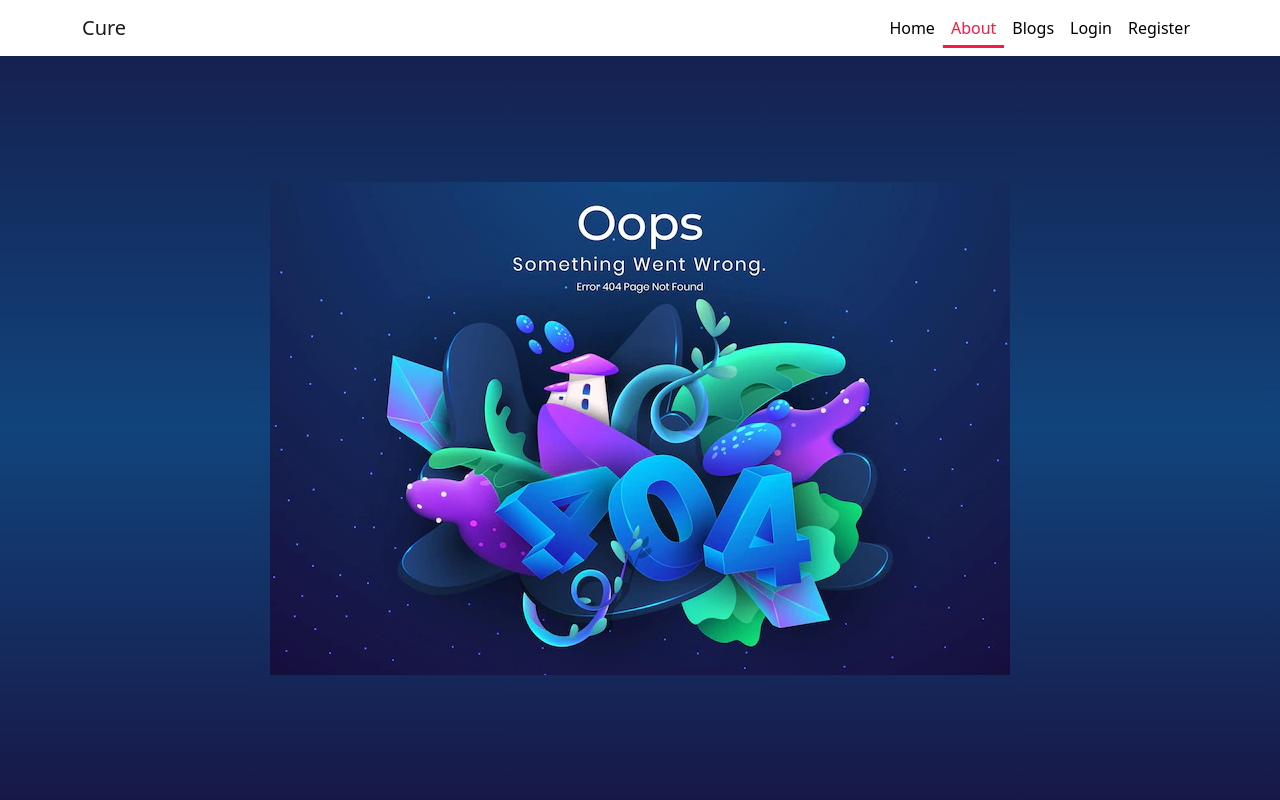
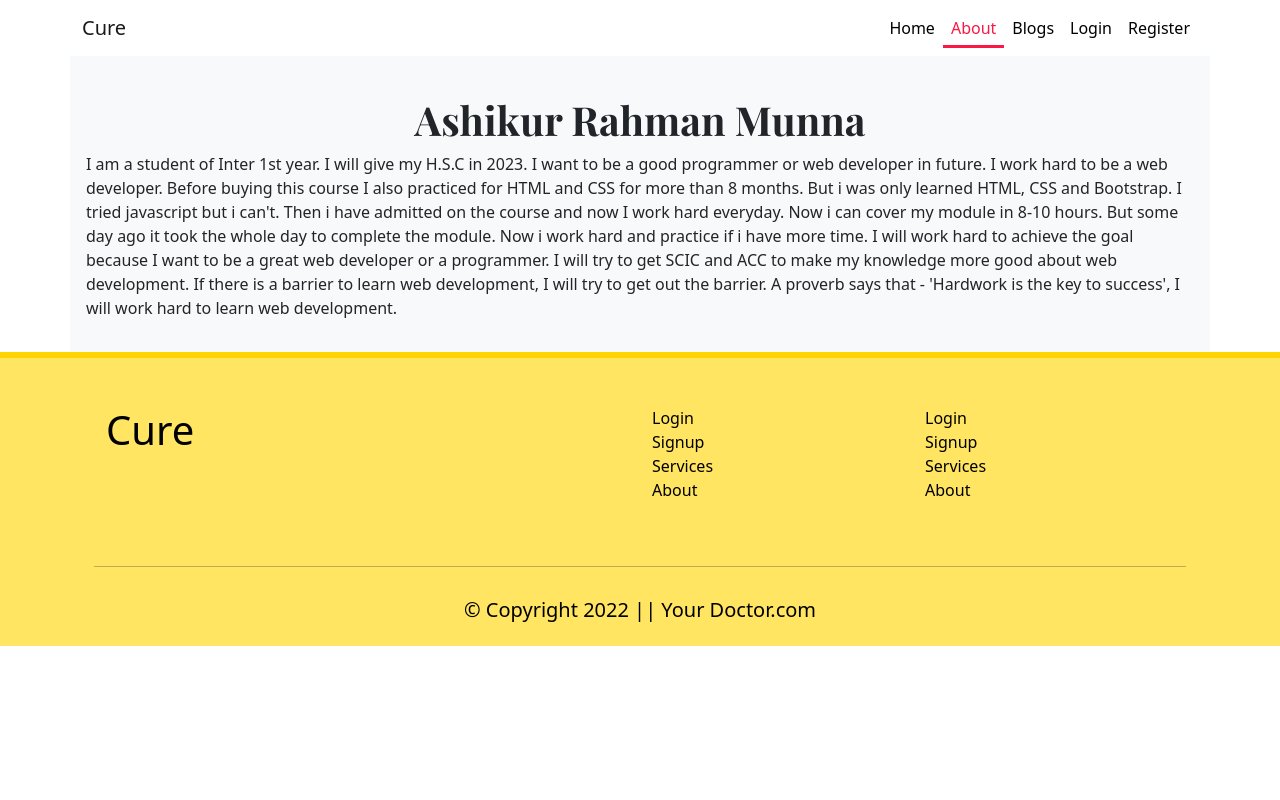
Before and after one commit to AshikurRahmanMunna/independent-service-provider, a React (Create React App) app: page /about in a window 1280 px wide. Shown: the top 800 px of the page. Built offline with nearby package versions, Linux system fonts and the light colour scheme; no server answers.

Commit message:
About page created without image

```diff
--- a/src/App.js
+++ b/src/App.js
@@ -10,6 +10,7 @@ import RequireAuth from './Pages/RequireAuth/RequireAuth';
 import Checkout from './Pages/Checkout/Checkout';
 import Register from './Pages/Register/Register';
 import Blogs from './Pages/Blogs/Blogs';
+import AboutMe from './Pages/AboutMe/AboutMe';
 
 function App() {
   return (
@@ -21,6 +22,7 @@ function App() {
         <Route path="/login" element={<Login></Login>}></Route>
         <Route path="/register" element={<Register></Register>}></Route>
         <Route path="/blogs" element={<Blogs></Blogs>}></Route>
+        <Route path="/about" element={<AboutMe></AboutMe>}></Route>
         <Route path="/checkout" element={
           <RequireAuth>
             <Checkout></Checkout>
--- /dev/null
+++ b/src/Pages/AboutMe/AboutMe.css
@@ -0,0 +1,4 @@
+.my-name {
+    font-family: 'Playfair Display', serif;
+    font-weight: bold;
+}
--- /dev/null
+++ b/src/Pages/AboutMe/AboutMe.js
@@ -0,0 +1,14 @@
+import React from 'react';
+import './AboutMe.css';
+
+const AboutMe = () => {
+    return (
+        <div className='container bg-light p-3'>
+            <img src="" alt="" />
+            <h1 className='text-center my-name'>Ashikur Rahman Munna</h1>
+            <p>I am a student of Inter 1st year. I will give my H.S.C in 2023. I want to be a good programmer or web developer in future. I work hard to be a web developer. Before buying this course I also practiced for HTML and CSS for more than 8 months. But i was only learned HTML, CSS and Bootstrap. I tried javascript but i can't. Then i have admitted on the course and now I work hard everyday. Now i can cover my module in 8-10 hours. But some day ago it took the whole day to complete the module. Now i work hard and practice if i have more time. I will work hard to achieve the goal because I want to be a great web developer or a programmer. I will try to get SCIC and ACC to make my knowledge more good about web development. If there is a barrier to learn web development, I will try to get out the barrier. A proverb says that - 'Hardwork is the key to success', I will work hard to learn web development.</p>
+        </div>
+    );
+};
+
+export default AboutMe;
```
